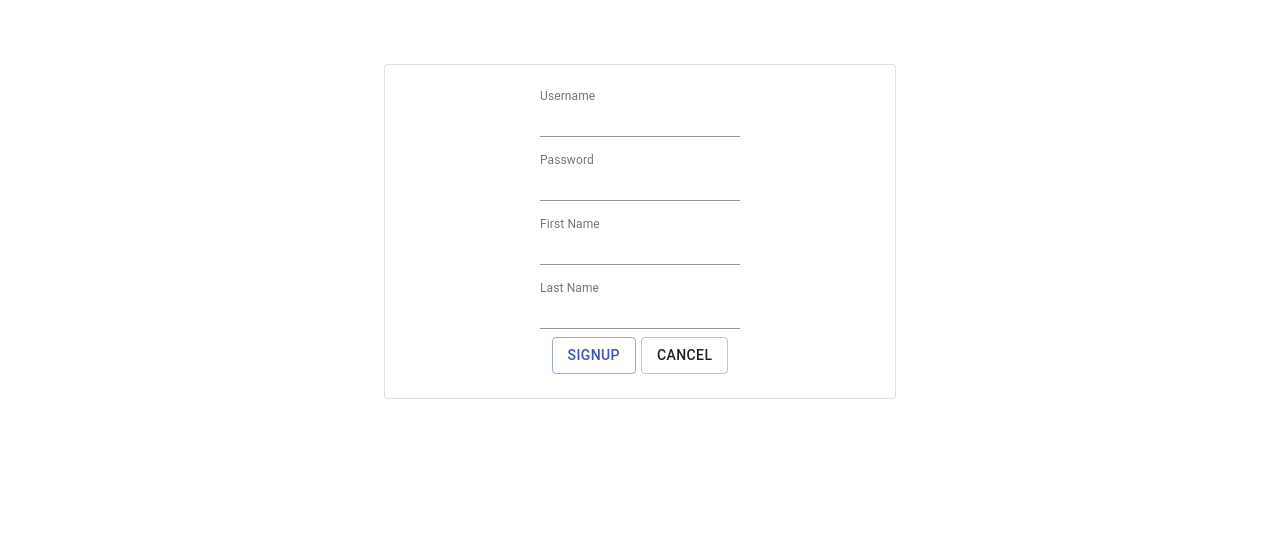
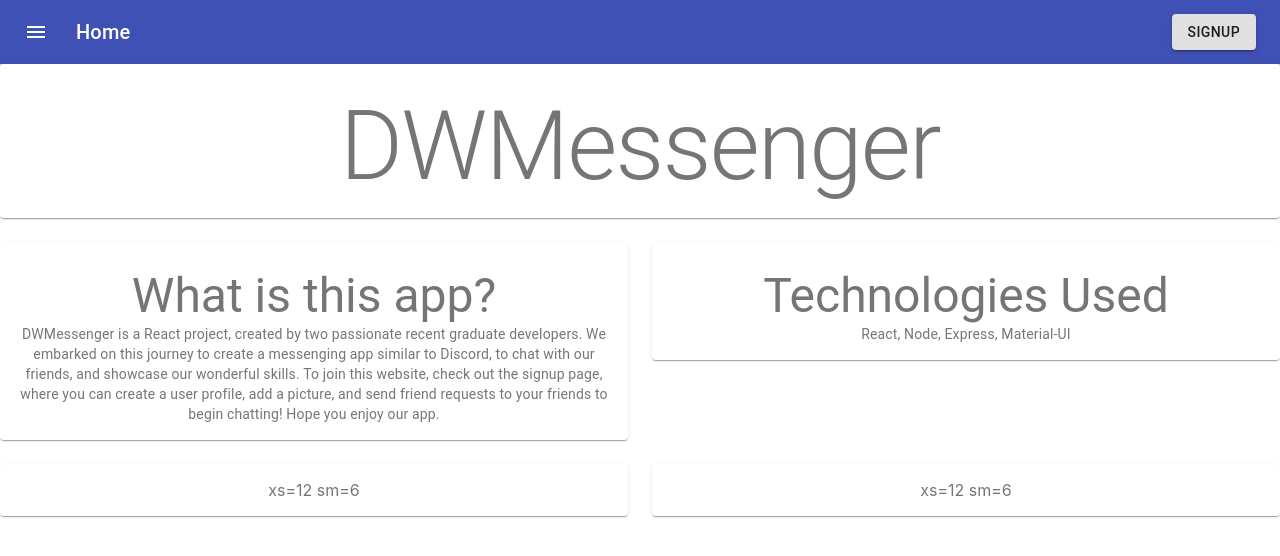
Before and after one commit to DomGada/msger, a React (Create React App) app in the folder dwmessager/: page / in a window 1280 px wide. Shown: the top 556 px of the page. Built offline with nearby package versions, Linux system fonts and the light colour scheme; no server answers.

Commit message:
Added react router routes, added homepage elements, added an introduction section to homepage.

```diff
--- a/dwmessager/package.json
+++ b/dwmessager/package.json
@@ -3,6 +3,7 @@
   "version": "0.1.0",
   "private": true,
   "dependencies": {
+    "@fontsource/roboto": "^4.5.0",
     "@material-ui/icons": "^4.11.2",
     "@testing-library/jest-dom": "^5.11.4",
     "@testing-library/react": "^11.1.0",
@@ -10,6 +11,7 @@
     "axios": "^0.21.1",
     "react": "^17.0.2",
     "react-dom": "^17.0.2",
+    "react-router-dom": "^5.2.0",
     "react-scripts": "^1.1.5",
     "sequelize": "^6.6.4",
     "web-vitals": "^1.0.1"
--- a/dwmessager/src/App.js
+++ b/dwmessager/src/App.js
@@ -2,7 +2,8 @@ import "./App.css";
 import { useState, useEffect } from "react";
 import React from "react";
 import FormCard from "./components/FormCard/FormCard";
-
+import Home from "./components/HomePage/Home";
+import { BrowserRouter as Router, Switch, Route, Link } from "react-router-dom";
 function App() {
   const [data, setData] = useState(null);
 
@@ -14,7 +15,19 @@ function App() {
 
   return (
     <div className="App">
-      <FormCard />
+      <Router>
+        {/* A <Switch> looks through its children <Route>s and
+            renders the first one that matches the current URL. */}
+        <Switch>
+          <Route path="/about"></Route>
+          <Route path="/signup">
+            <FormCard />
+          </Route>
+          <Route path="/">
+            <Home />
+          </Route>
+        </Switch>
+      </Router>
     </div>
   );
 }
--- /dev/null
+++ b/dwmessager/src/components/HomePage/Content.js
@@ -0,0 +1,75 @@
+import React from "react";
+import { makeStyles } from "@material-ui/core/styles";
+import Paper from "@material-ui/core/Paper";
+import Grid from "@material-ui/core/Grid";
+import Typography from "@material-ui/core/Typography";
+
+const useStyles = makeStyles((theme) => ({
+  root: {
+    flexGrow: 1,
+  },
+  paper: {
+    padding: theme.spacing(2),
+    textAlign: "center",
+    color: theme.palette.text.secondary,
+  },
+  header: {
+    marginTop: "10px",
+    textAlign: "center",
+  },
+  introduction: {
+    marginLeft: "15%",
+    marginRight: "15%",
+    textAlign: "center",
+  },
+}));
+
+export default function Content() {
+  const classes = useStyles();
+
+  return (
+    <div className={classes.root}>
+      <Grid container spacing={3}>
+        <Grid item xs={12}>
+          <Paper className={classes.paper}>
+            <Typography className={classes.header} variant="h1">
+              DWMessenger
+            </Typography>
+          </Paper>
+        </Grid>
+        <Grid item xs={12} sm={6}>
+          <Paper className={classes.paper}>
+            <Typography className={classes.header} variant="h3">
+              What is this app?
+            </Typography>
+            <Typography className="introduction" variant="body2">
+              DWMessenger is a React project, created by two passionate recent
+              graduate developers. We embarked on this journey to create a
+              messenging app similar to Discord, to chat with our friends, and
+              showcase our wonderful skills. To join this website, check out the
+              signup page, where you can create a user profile, add a picture,
+              and send friend requests to your friends to begin chatting! Hope
+              you enjoy our app.
+            </Typography>
+          </Paper>
+        </Grid>
+        <Grid item xs={12} sm={6}>
+          <Paper className={classes.paper}>
+            <Typography className={classes.header} variant="h3">
+              Technologies Used
+            </Typography>
+            <Typography variant="body2">
+              React, Node, Express, Material-UI
+            </Typography>
+          </Paper>
+        </Grid>
+        <Grid item xs={12} sm={6}>
+          <Paper className={classes.paper}>xs=12 sm=6</Paper>
+        </Grid>
+        <Grid item xs={12} sm={6}>
+          <Paper className={classes.paper}>xs=12 sm=6</Paper>
+        </Grid>
+      </Grid>
+    </div>
+  );
+}
--- /dev/null
+++ b/dwmessager/src/components/HomePage/Home.js
@@ -0,0 +1,19 @@
+import React from "react";
+import Nav from "../NavBar/Nav";
+
+import { makeStyles } from "@material-ui/core/styles";
+import Content from "./Content";
+const useStyles = makeStyles((theme) => ({}));
+const Home = () => {
+  const classes = useStyles();
+
+  return (
+    <div>
+      <Nav></Nav>
+
+      <Content />
+    </div>
+  );
+};
+
+export default Home;
--- /dev/null
+++ b/dwmessager/src/components/NavBar/Nav.js
@@ -0,0 +1,55 @@
+import React from "react";
+import { makeStyles } from "@material-ui/core/styles";
+import AppBar from "@material-ui/core/AppBar";
+import Toolbar from "@material-ui/core/Toolbar";
+import Typography from "@material-ui/core/Typography";
+import Button from "@material-ui/core/Button";
+import IconButton from "@material-ui/core/IconButton";
+import MenuIcon from "@material-ui/icons/Menu";
+import { BrowserRouter as Router, Switch, Route, Link } from "react-router-dom";
+
+const useStyles = makeStyles((theme) => ({
+  root: {
+    flexGrow: 1,
+  },
+  menuButton: {
+    marginRight: theme.spacing(2),
+  },
+  title: {
+    flexGrow: 1,
+  },
+}));
+
+export default function Nav() {
+  const classes = useStyles();
+
+  return (
+    <div className={classes.root}>
+      <div>
+        <AppBar position="static">
+          <Toolbar>
+            <IconButton
+              edge="start"
+              className={classes.menuButton}
+              color="inherit"
+              aria-label="menu"
+            >
+              <MenuIcon />
+            </IconButton>
+            <Typography variant="h6" className={classes.title}>
+              Home
+            </Typography>
+            <Button
+              variant="contained"
+              component={Link}
+              to={"/signup"}
+              color="default"
+            >
+              Signup
+            </Button>
+          </Toolbar>
+        </AppBar>
+      </div>
+    </div>
+  );
+}
```
Also changed, not shown: 2 other files (tests, documents, lock files or other folders).
